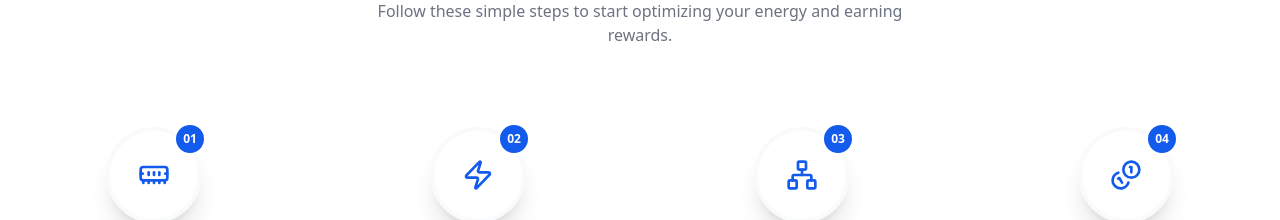
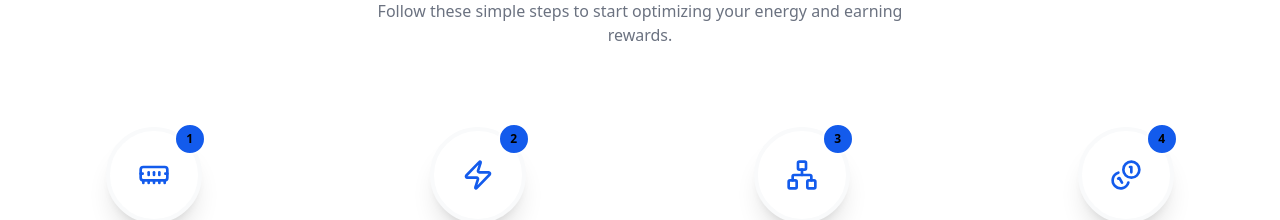
Before and after one commit to JAM3S11/greatwall, a React (Vite) app: page / in a window 1280 px wide. Shown: the part 1680-1900 px from the top of the page. Built offline with nearby package versions, Linux system fonts and the light colour scheme.

Commit message:
Added NumberTicker commit

```diff
--- a/src/pages/HomePage.jsx
+++ b/src/pages/HomePage.jsx
@@ -337,7 +337,7 @@ const HomePage = () => {
                       whileInView={{ opacity: 1, scale: 1 }}
                       transition={{ delay: (i * 0.2) + 0.4 }}
                       className="absolute -top-2 -right-2 w-8 h-8 rounded-full bg-[#135bec] text-white text-xs font-bold flex items-center justify-center border-2 border-white dark:border-[#192233]">
-                      {item.step}
+                      <NumberTicker value={item.step} />
                     </motion.span>
                   </motion.div>
 
```
